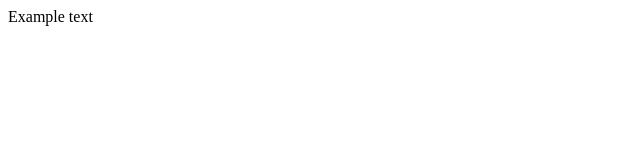
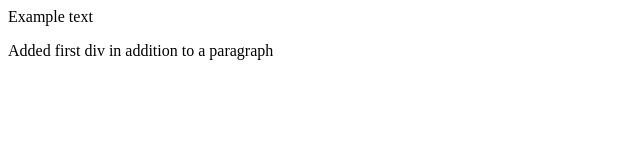
Before and after one commit to Naveed-anwar123/gitcourse, a plain HTML site: page index.html in a window 1280 px wide. Shown: the whole page, without its empty margins (0-640 px from the left). Drawn offline with Linux system fonts and the light colour scheme.

Commit message:
Updated index.html with a dive

```diff
--- a/index.html
+++ b/index.html
@@ -3,6 +3,9 @@
 
 	</body>
 		<p>Example text</p>
+
+<div>Added first div in addition to a paragraph</div>
 	</body>
 
+
 </html>
```
